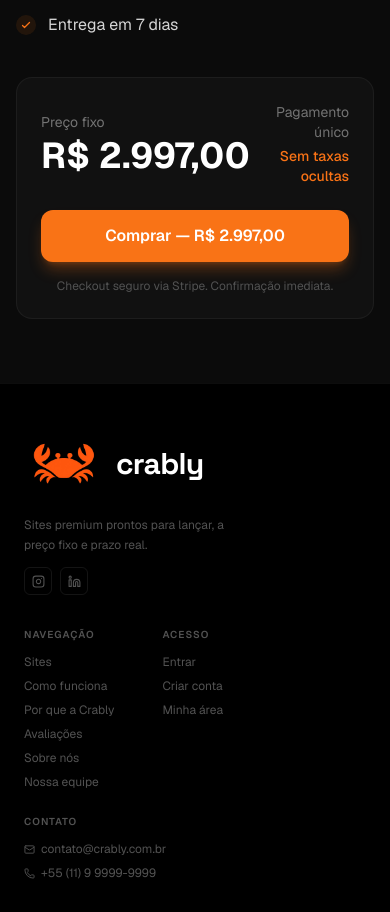
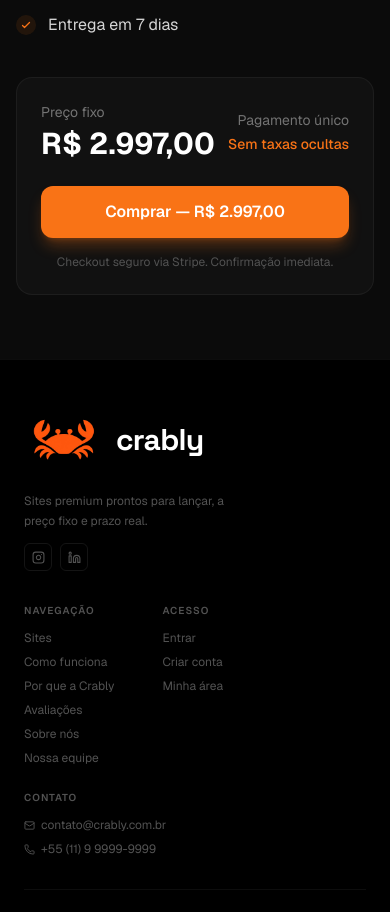
Before and after one commit to oCowley/crably, a Next.js app: page /products/agency-pro in a window 390 px wide. Shown: the part 844-1756 px from the top of the page. Built offline with nearby package versions, Linux system fonts and the light colour scheme; no server answers.

Commit message:
fix: preço e margem do cabeçalho responsivos nas páginas de produto

```diff
--- a/app/(public)/products/[slug]/page.tsx
+++ b/app/(public)/products/[slug]/page.tsx
@@ -133,7 +133,7 @@ export default async function ProductDetailPage({ params }: Props) {
               <div className="flex items-center justify-between mb-6">
                 <div>
                   <p className="text-sm text-neutral-500 mb-1">Preço fixo</p>
-                  <p className="text-4xl font-bold text-white">{price}</p>
+                  <p className="text-3xl sm:text-4xl font-bold text-white">{price}</p>
                 </div>
                 <div className="text-right">
                   <p className="text-sm text-neutral-500 mb-1">Pagamento único</p>
--- a/app/(public)/products/page.tsx
+++ b/app/(public)/products/page.tsx
@@ -80,7 +80,7 @@ export default function ProductsPage() {
     <div className="pt-20 sm:pt-24 pb-16 sm:pb-32 px-4 sm:px-6">
       <div className="max-w-6xl mx-auto">
         {/* Header */}
-        <div className="text-center mb-16">
+        <div className="text-center mb-10 sm:mb-16">
           <p className="text-sm font-semibold text-brand uppercase tracking-widest mb-4">
             Todos os sites
           </p>
```
